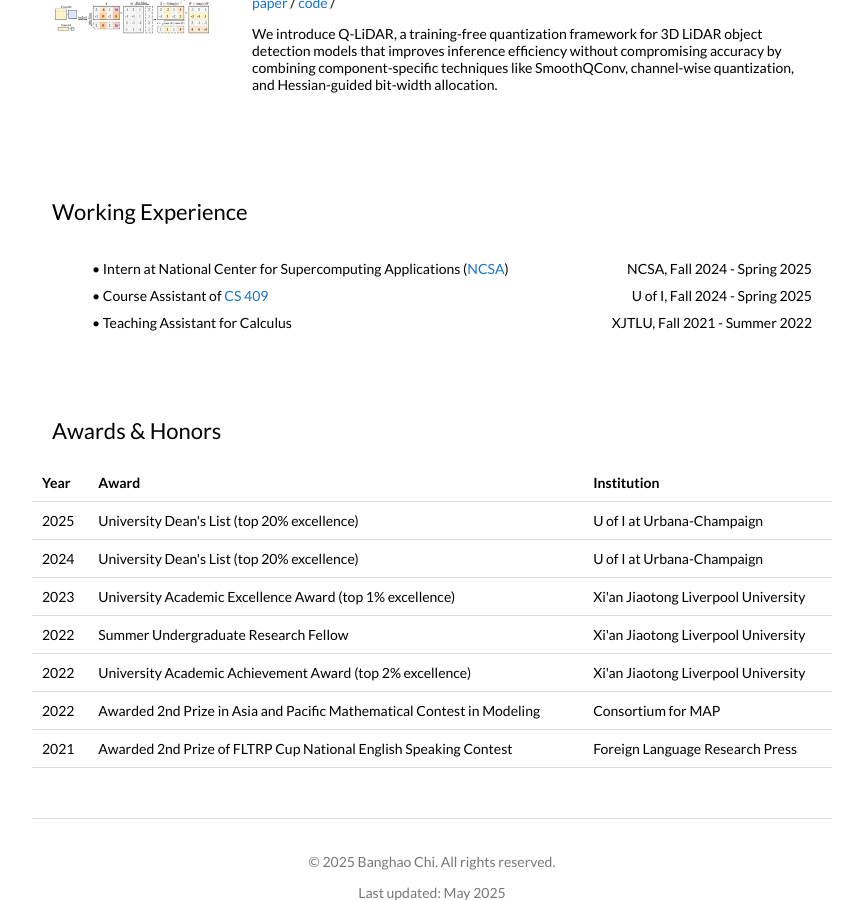
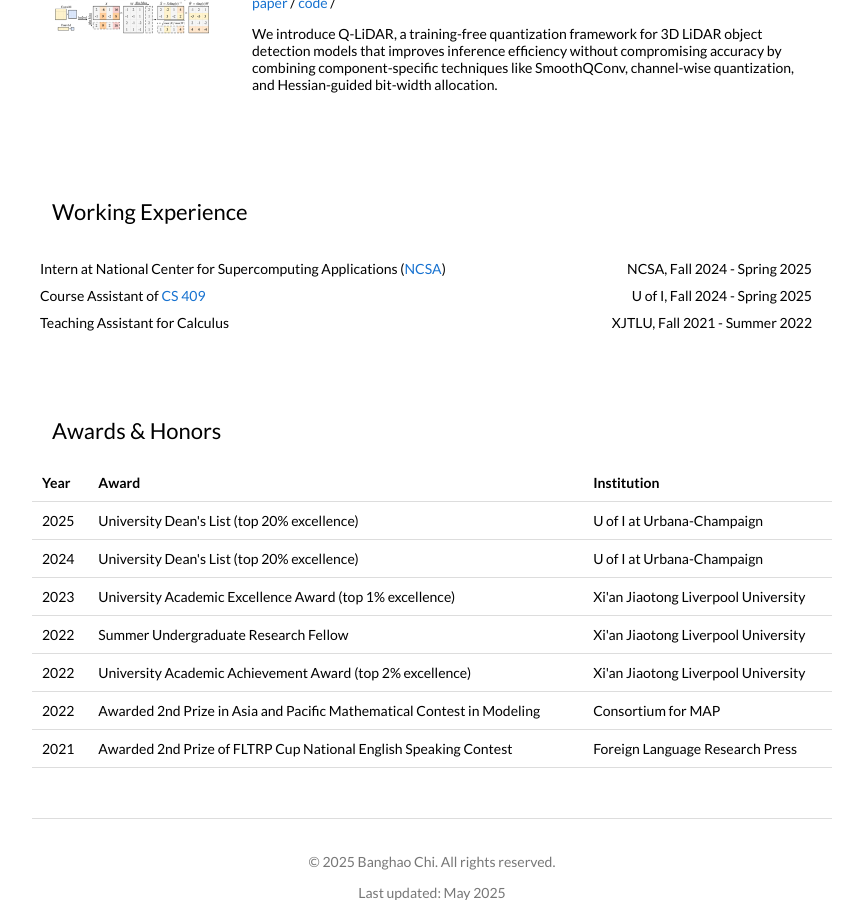
Before and after one commit to Yingbei-Weng/Yingbei-Weng.github.io, a Jekyll site: the page built from _posts/2025-05-16-knowledge.markdown, in a window 1280 px wide and 900 px high, scrolled down 1409 px. Shown: the whole window, without its empty margins (208-1071 px from the left). Built offline with Jekyll 4.4.1, drawn with Linux system fonts in a browser that asks for light colours; part of the change alters nothing that is shown.

Commit message:
update: work bullet points padding

```diff
--- a/_layouts/default.html
+++ b/_layouts/default.html
@@ -313,17 +313,18 @@
             "
           >
             <tr>
-              <td style="padding-left: 2.5%; padding-right: 2.5%; width: 100%">
-                <ul>
+              <td style="padding-left: 1%; padding-right: 2.5%; width: 100%">
+                <ul style="padding-left: 0; margin-left: 0">
                   <li
                     style="
                       display: flex;
                       justify-content: space-between;
                       margin-bottom: 10px;
+                      list-style-type: disc;
                     "
                   >
                     <span
-                      >• Intern at National Center for Supercomputing Applications
+                      >Intern at National Center for Supercomputing Applications
                       (<a href="https://www.ncsa.illinois.edu/">NCSA</a>)</span
                     >
                     <span style="white-space: nowrap"
@@ -335,10 +336,11 @@
                       display: flex;
                       justify-content: space-between;
                       margin-bottom: 10px;
+                      list-style-type: disc;
                     "
                   >
                     <span
-                      >• Course Assistant of
+                      >Course Assistant of
                       <a href="https://uiucwp.gitlab.io/fa-24/">CS 409</a></span
                     >
                     <span style="white-space: nowrap"
@@ -350,9 +352,10 @@
                       display: flex;
                       justify-content: space-between;
                       margin-bottom: 10px;
+                      list-style-type: disc;
                     "
                   >
-                    <span>• Teaching Assistant for Calculus</span>
+                    <span>Teaching Assistant for Calculus</span>
                     <span style="white-space: nowrap"
                       >XJTLU, Fall 2021 - Summer 2022</span
                     >
```
